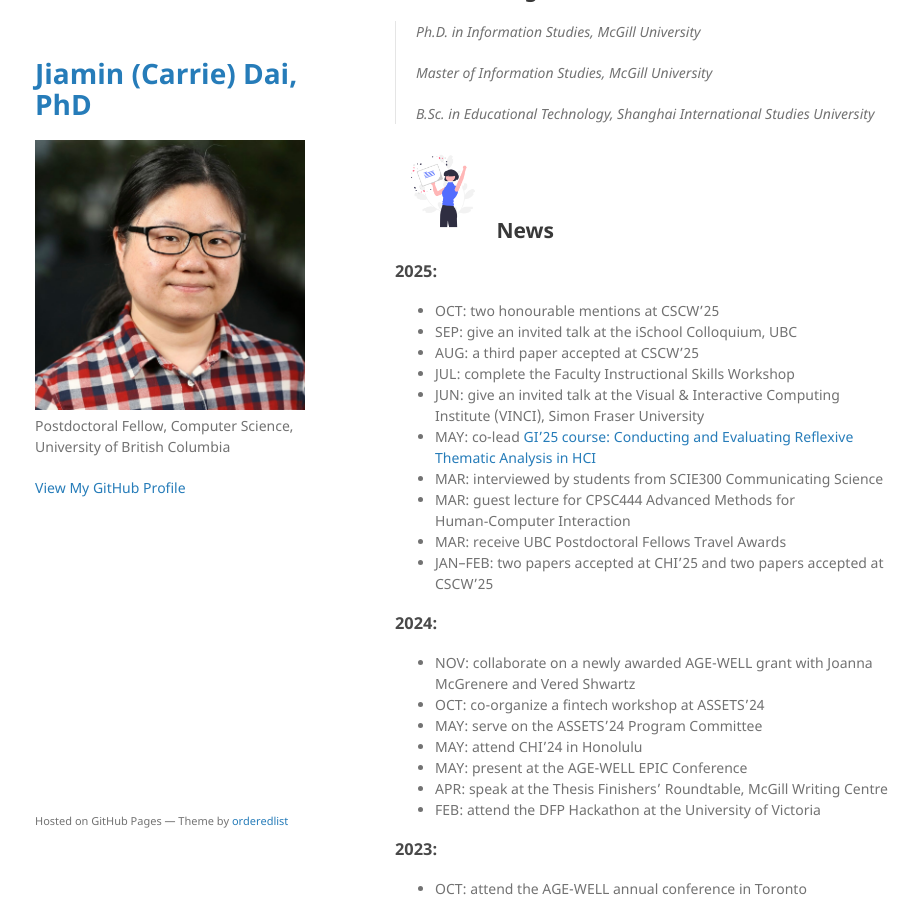
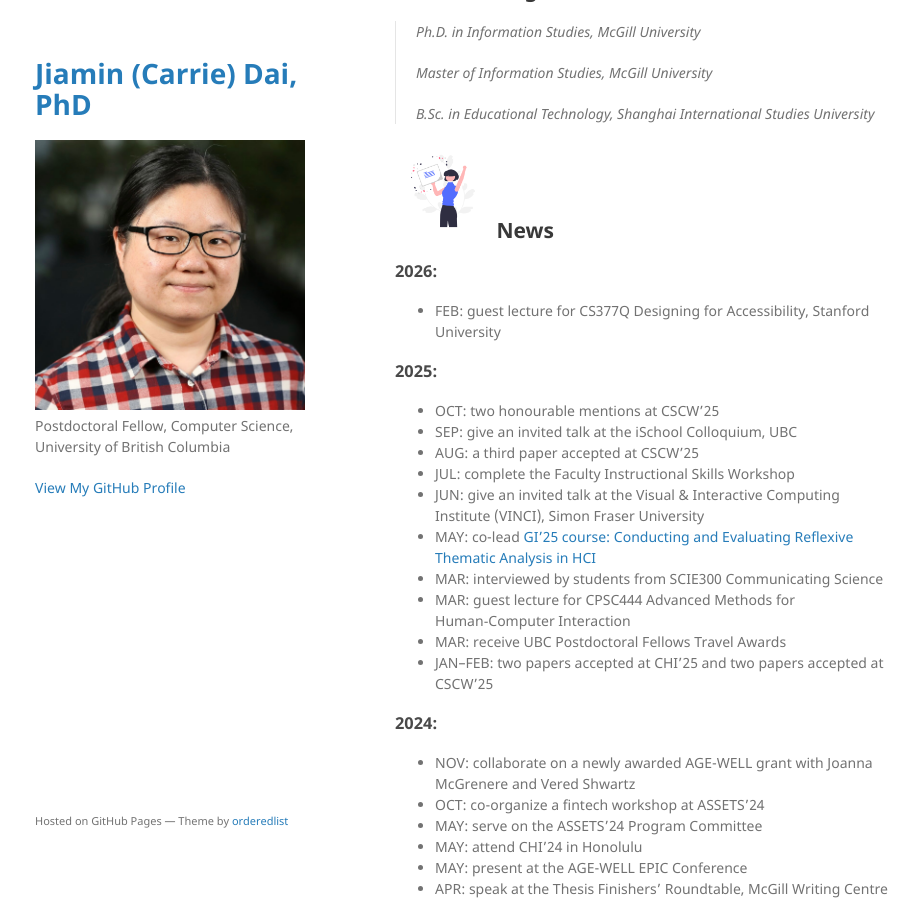
Before and after one commit to jiamin-dai/jiamin-dai.github.io, a Jekyll site: the page built from index.md, in a window 1280 px wide and 900 px high, scrolled down 910 px. Shown: the whole window, without its empty margins (175-1094 px from the left). Built offline with Jekyll 4.4.1, drawn with Linux system fonts in a browser that asks for light colours; our own code applies the rules of GitHub Pages for plain Markdown files.

Commit message:
Update index.md

```diff
--- a/index.md
+++ b/index.md
@@ -46,6 +46,10 @@ Text can be **bold**, _italic_, or ~~strikethrough~~.
 > B.Sc. in Educational Technology, Shanghai International Studies University
 
 ## <img src="/assets/img/undraw_news_Happy_news_re_tsbd.png" width="96"> News
+
+### 2026:
+
+*   FEB: guest lecture for CS377Q Designing for Accessibility, Stanford University
 
 ### 2025:
 
```
